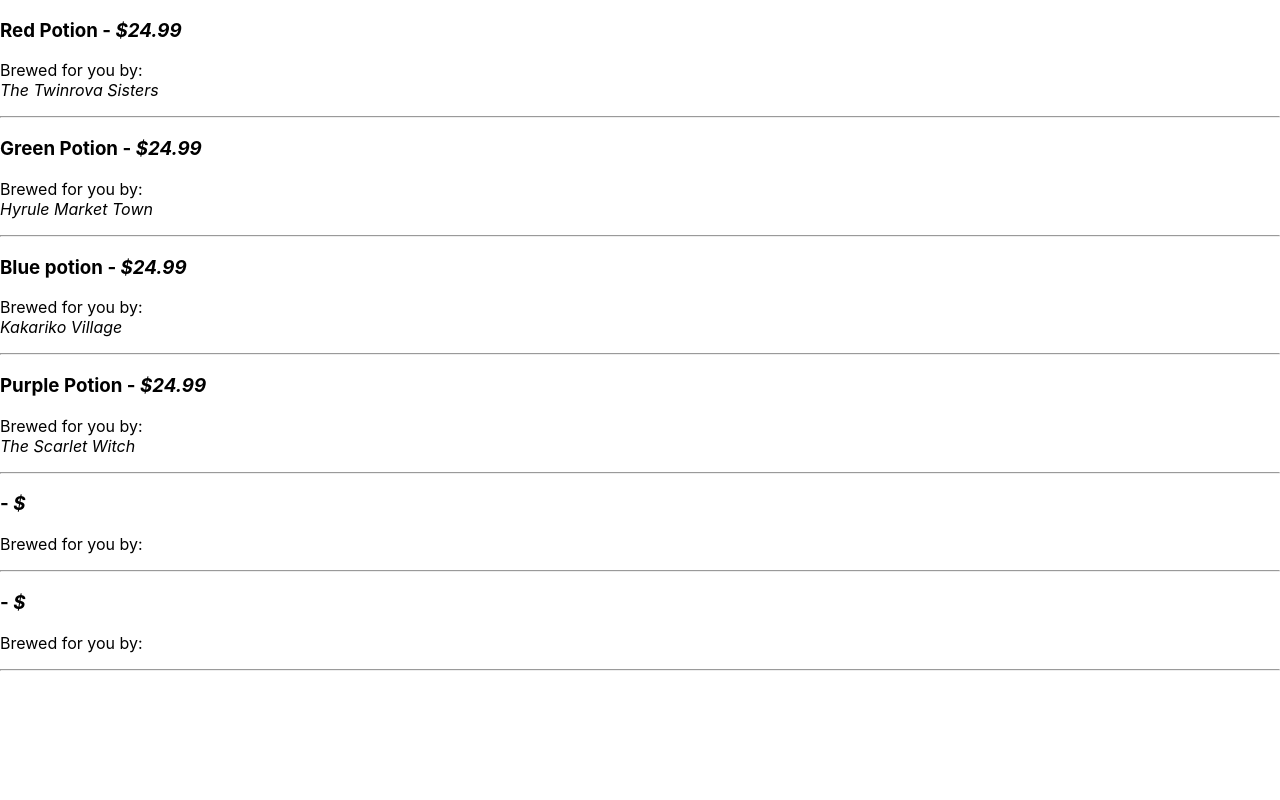
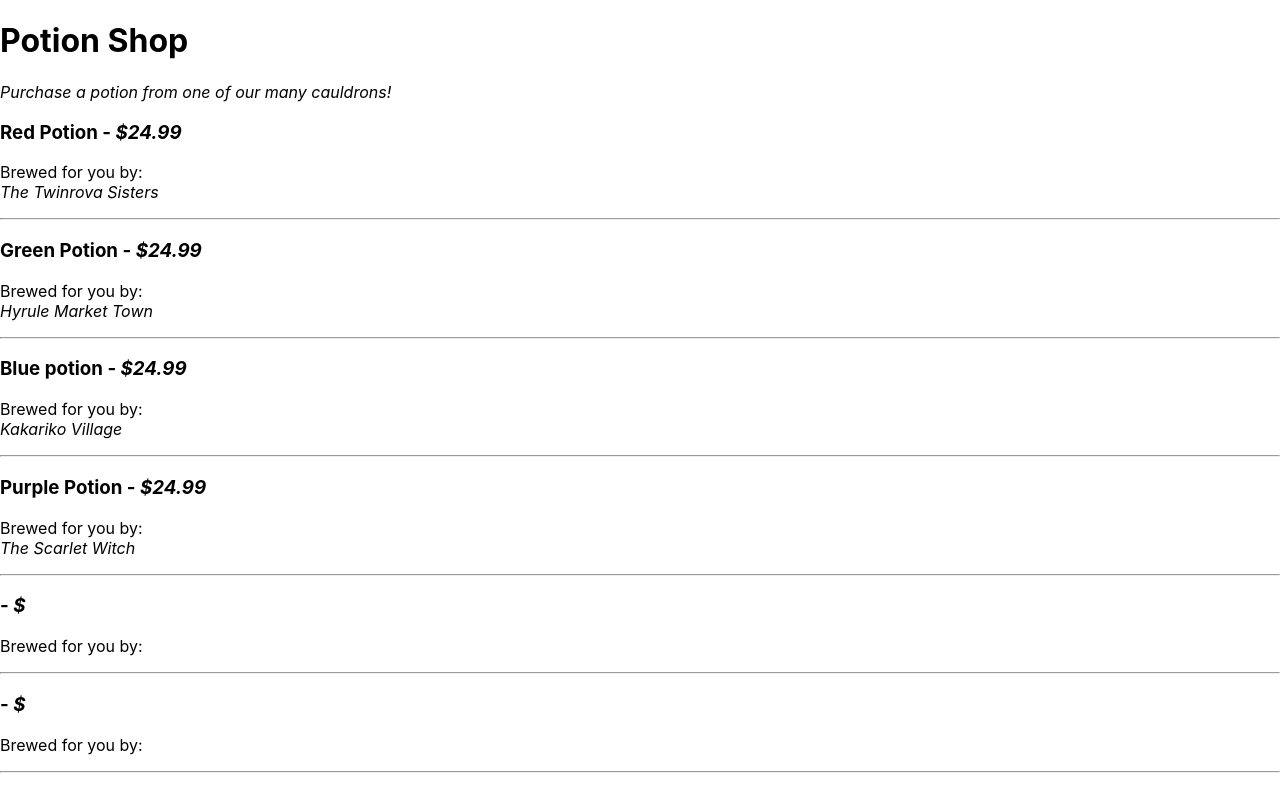
Before and after one commit to shanencross/potion-shop, a React (Create React App) app: page / in a window 1280 px wide. Built offline with nearby package versions, Linux system fonts and the light colour scheme.

Commit message:
Add Header

```diff
--- a/src/Components/App.js
+++ b/src/Components/App.js
@@ -1,9 +1,11 @@
 import React from "react";
+import Header from "./Header";
 import CauldronControl from "./CauldronControl";
 
 function App() {
   return (
     <React.Fragment>
+      <Header/>
       <CauldronControl/>
     </React.Fragment>
   );
--- /dev/null
+++ b/src/Components/Header.js
@@ -0,0 +1,12 @@
+import React from "react";
+
+function Header() {
+  return (
+    <React.Fragment>
+      <h1>Potion Shop</h1>
+      <em>Purchase a potion from one of our many cauldrons!</em>
+    </React.Fragment>
+  )
+}
+
+export default Header;
```
